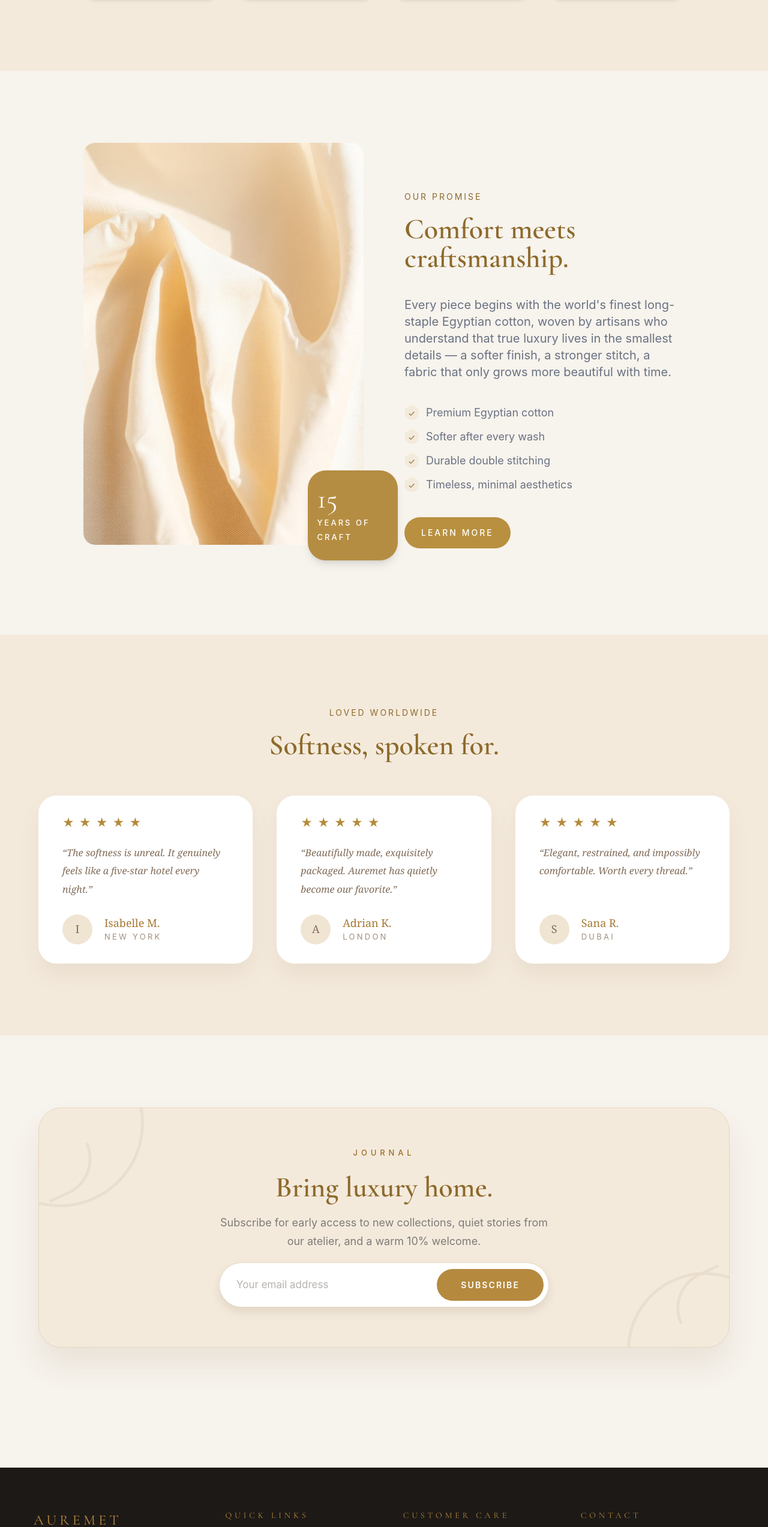
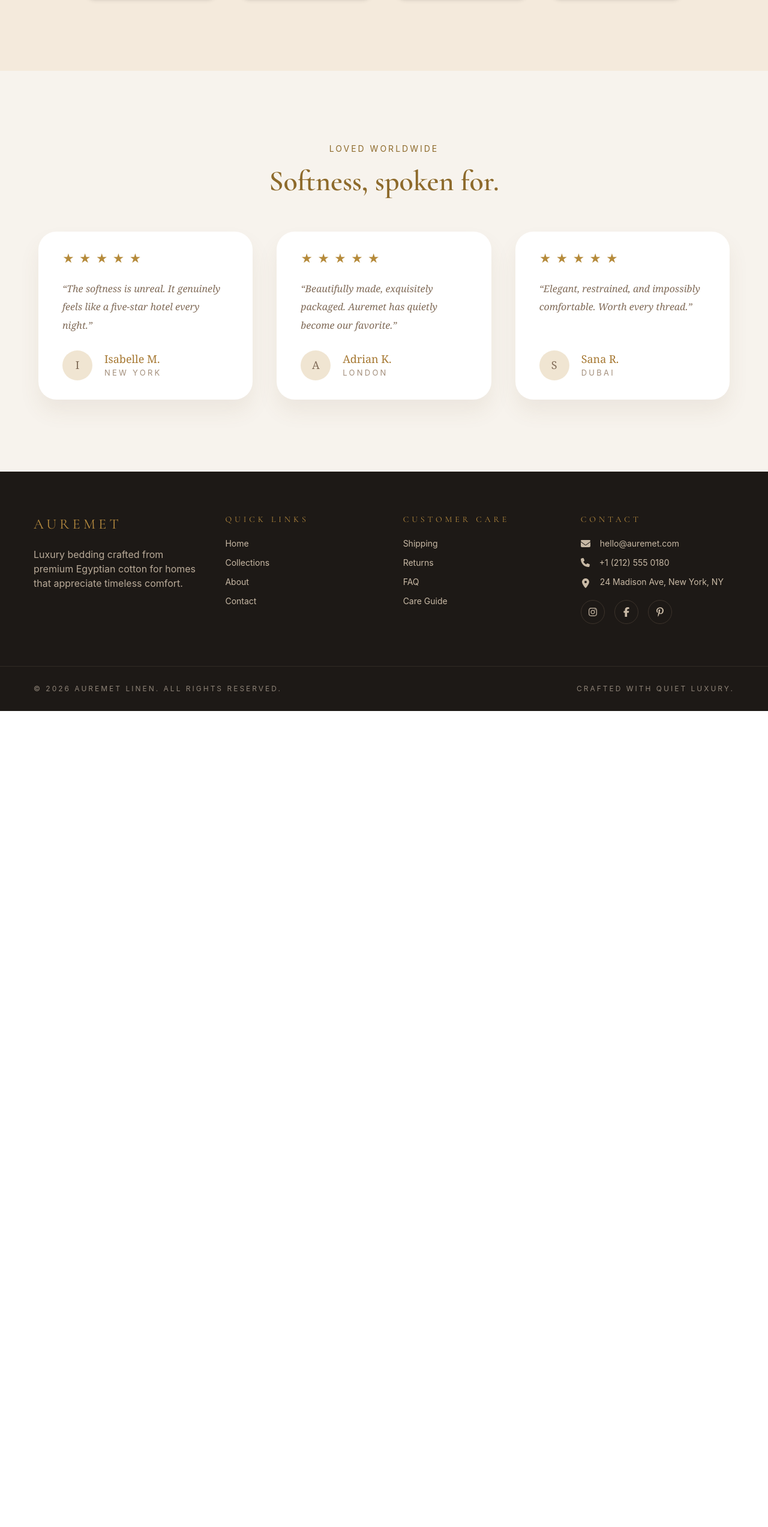
Before and after one commit to as-0607/auremet-bedsheets, a React (Vite) app: page / in a window 1280 px wide. Shown: the part 2381-4926 px from the top of the page at 60% size. After the commit the page ends 3566 px from the top, so only its background shows below. Built offline with nearby package versions, Linux system fonts and the light colour scheme.

Commit message:
remove promise

```diff
--- a/src/components/Journal.jsx
+++ /dev/null
@@ -1,49 +0,0 @@
-import { useTranslation } from "react-i18next";
-
-export default function Journal() {
-  const { t } = useTranslation();
-  return (
-    <div className="bg-[#f7f3ed] pt-30 pb-50 px-5 sm:px-8 md:px-10 lg:px-16">
-      <div className="relative mx-auto flex min-h-[400px] max-w-[1200px] items-center justify-center overflow-hidden rounded-[38px] border border-[#e6d7bd] bg-[#f4eadc] px-6 py-16 shadow-[0_30px_50px_rgba(120,90,40,0.10)] sm:px-10 lg:min-h-[400px]">
-        <div className="absolute -left-[105px] -top-[115px] h-[280px] w-[280px] rounded-full border-[5px] border-[#eadfcf]" />
-
-        <div className="absolute -bottom-[135px] -right-[90px] h-[260px] w-[260px] rounded-full border-[5px] border-[#eadfcf]" />
-
-        <div className="absolute left-0 top-[75px] h-[65px] w-[100px] rounded-br-full border-b-[5px] border-r-[5px] border-[#eadfcf] rotate-[-25deg]" />
-
-        <div className="absolute bottom-[55px] right-0 h-[65px] w-[100px] rounded-tl-full border-t-[5px] border-l-[5px] border-[#eadfcf] rotate-[-25deg]" />
-
-        <div className="relative z-10 w-full max-w-[850px] text-center">
-          <p className="mb-6 text-[12px] font-medium tracking-[0.45em] text-[#9b6e25] sm:text-[13px]">
-            {t("journal.heading")}
-          </p>
-
-          <h2 className="font-['Cormorant_Garamond'] font-bold my-5 text-4xl  text-[#8d6a2b] md:text-5xl ">
-            {t("journal.title")}
-          </h2>
-
-          <p className="mx-auto mt-5 max-w-[700px]  leading-[1.7] text-[#7d7b78] text-[18px]">
-            {t("journal.description1")}
-            <br className="hidden sm:block" />
-            {t("journal.description2")}
-          </p>
-
-          <form className="mx-auto mt-5 p-2 flex w-full max-w-[550px] items-center rounded-full border border-[#e5d8c5] bg-white shadow-[0_8px_15px_rgba(100,75,40,0.12)] sm:h-[75px]">
-            <input
-              type="email"
-              placeholder={t("journal.placeholder")}
-              className="min-w-0 flex-1 bg-transparent px-5 text-[16px] text-[#555] outline-none placeholder:text-[#b7b3af] sm:text-[17px]"
-            />
-
-            <button
-              type="submit"
-              className="shrink-0 rounded-full bg-[#b58a3f] px-8 py-4 text-[14px] font-semibold tracking-[0.15em] text-white transition duration-300 hover:bg-[#9e7734] sm:px-10"
-            >
-              {t("journal.button")}
-            </button>
-          </form>
-        </div>
-      </div>
-    </div>
-  );
-}
--- a/src/components/Loved.jsx
+++ b/src/components/Loved.jsx
@@ -1,4 +1,4 @@
-import {useTranslation} from "react-i18next";
+import { useTranslation } from "react-i18next";
 
 export default function Loved() {
   const { t } = useTranslation();
@@ -23,7 +23,7 @@ export default function Loved() {
     },
   ];
   return (
-    <div className="bg-[#f4eadc] py-30 px-5 sm:px-8 md:px-10 lg:px-16">
+    <div className="bg-[#f7f3ed] py-30 px-5 sm:px-8 md:px-10 lg:px-16">
       <div className="w-fit md:w-[600px] mx-auto text-center mb-15 ">
         <p className="text-sm  tracking-[3px] uppercase text-[#8d6a2b]">
           {t("loved.heading")}
--- a/src/components/Promise.jsx
+++ /dev/null
@@ -1,93 +0,0 @@
-import promise from "../assets/promise.jpg";
-import { Link } from "react-router-dom";
-import { useTranslation } from "react-i18next";
-
-export default function Promise({
-  standalone = false,
-  small_header,
-  big_header,
-  promise_details,
-}) {
-  const { t } = useTranslation();
-  const heading = small_header || t("promise.heading");
-  const title = big_header || t("promise.title");
-  const promiseDetails = promise_details || [
-    t("promise.promiseDetails.0"),
-    t("promise.promiseDetails.1"),
-    t("promise.promiseDetails.2"),
-    t("promise.promiseDetails.3"),
-  ];
-  return (
-    <div
-      className={
-        standalone
-          ? "bg-[#f4eadc] pb-30 px-5 sm:px-8 md:px-10 lg:px-16"
-          : "bg-[#f7f3ed] py-30 px-5 sm:px-8 md:px-10 lg:px-16"
-      }
-    >
-      <div
-        className={
-          standalone
-            ? " flex flex-col  lg:flex-row lg:gap-17 lg:w-[87%] lg:mx-auto lg:items-center"
-            : " flex flex-col  lg:flex-row lg:gap-17 lg:w-[87%] lg:mx-auto"
-        }
-      >
-        <div
-          className={
-            standalone
-              ? "relative lg:w-[50%]  rounded-[20px]"
-              : "relative lg:w-[50%] lg:h-[700px] rounded-[20px]"
-          }
-        >
-          <div
-            className={
-              standalone
-                ? "hidden"
-                : "absolute left-[80%] top-[78%] hidden lg:flex flex-col rounded-[30px] bg-[#b58d42] w-[150px] h-[150px] p-4 text-white shadow-lg"
-            }
-          >
-            <span className="font-['Cormorant_Garamond'] text-[46px] leading-none font-normal my-2">
-              {t("promise.year")}
-            </span>
-            <div className="flex flex-col gap-[5px] text-[13px] font-medium tracking-[3px]">
-              <span>{t("promise.year_span1")}</span>
-              <span>{t("promise.year_span2")}</span>
-            </div>
-          </div>
-          <img
-            src={promise}
-            alt="Promise"
-            className="w-full h-[670px] rounded-[20px]"
-          />
-        </div>
-        <div className="lg:w-[50%]  pt-20">
-          <p className="text-sm  tracking-[3px] uppercase text-[#8d6a2b]">
-            {heading}
-          </p>
-          <h2 className="font-['Cormorant_Garamond'] font-bold mt-5 mb-10 text-4xl  text-[#8d6a2b] sm:text-5xl ">
-            {title}
-          </h2>
-          <p className={standalone ? "hidden" : "text-xl text-gray-500"}>
-            {t("promise.description")}
-          </p>
-          <div className="my-10 flex flex-col gap-5 text-gray-500 sm:gap-3">
-            {promiseDetails.map((detail, index) => (
-              <div key={index} className="flex items-center gap-3">
-                <div className="h-6 w-6 rounded-full bg-[#f4eadc] text-center">
-                  <span className="text-[#8d6a2b] text-sm">{t("promise.right_check")}</span>
-                </div>
-                <p className="text-lg">{detail}</p>
-              </div>
-            ))}
-          </div>
-          <Link
-            to={standalone ? "/collections" : "/why_auremet"}
-            className="flex w-fit cursor-pointer items-center gap-3 rounded-full bg-[#B9903F] px-7 py-4 text-sm font-medium tracking-[3px] text-white uppercase transition-all duration-300 hover:-translate-y-[2px] hover:bg-[#9f7d35]"
-          >
-            {standalone ? t("why_promise.button") :   t("promise.button")}
-          </Link>
-        </div>
-      </div>
-    </div>
-  );
-}
--- a/src/pages/Home.jsx
+++ b/src/pages/Home.jsx
@@ -1,8 +1,6 @@
 import Feature from "../components/Feature";
 import Hero from "../components/Hero";
-import Journal from "../components/Journal";
 import Loved from "../components/Loved";
-import Promise from "../components/Promise";
 import Quality from "../components/Quality";
 
 export default function Home() {
@@ -16,16 +14,11 @@ export default function Home() {
           <Quality />
         </section>
         <section>
-          <Feature/>
+          <Feature />
         </section>
+
         <section>
-          <Promise/>
-        </section>
-        <section>
-          <Loved/>
-        </section>
-        <section>
-          <Journal/>
+          <Loved />
         </section>
       </main>
     </>
--- a/src/pages/WhyAuremet.jsx
+++ b/src/pages/WhyAuremet.jsx
@@ -1,4 +1,3 @@
-import Promise from "../components/Promise";
 import Quality from "../components/Quality";
 import { Leaf, Sparkles, Shield, Feather } from "lucide-react";
 import { useTranslation } from "react-i18next";
@@ -44,12 +43,6 @@ export default function WhyAuremet() {
         description={t("why_quality.description")}
         quality_details={default_quality_details}
       />
-      <Promise
-        standalone={true}
-        small_header={t("why_promise.heading")}
-        big_header={t("why_promise.title")}
-        promise_details={promiseDetails}
-      />
     </section>
   );
 }
```
